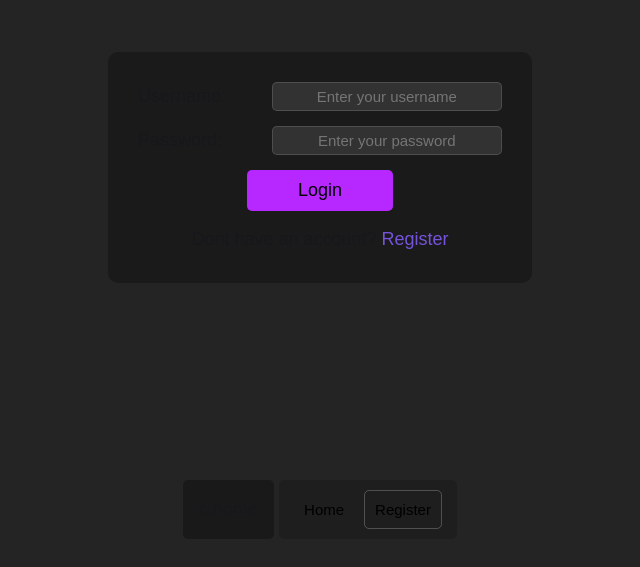
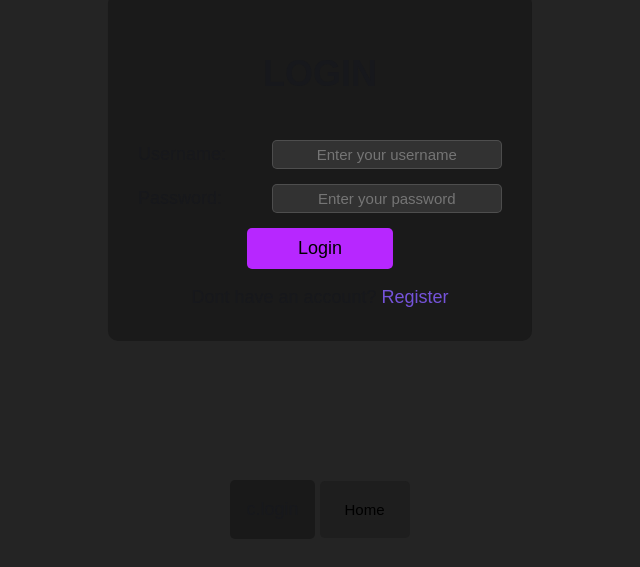
Before and after one commit to abhinav162/contact-space, a React (Vite) app: page /login in a window 1280 px wide. Shown: the part 241-808 px from the top of the page, without its empty margins (320-960 px from the left). Built offline with nearby package versions, Linux system fonts and the light colour scheme.

Commit message:
navigation bar update

```diff
--- a/src/App.jsx
+++ b/src/App.jsx
@@ -11,50 +11,36 @@ function App() {
   const location = useLocation()
   const [currPage, setCurrPage] = useState("home")
 
+  useEffect(() => {
+    const currentPathname = location.pathname.split('/')[1];
+
+    setCurrPage(currentPathname || 'home');
+  }, [location]);
+
+  useEffect(() => {
+    if (currPage !== 'login' && currPage !== 'register' && currPage !== 'update-contact') {
+      document.getElementsByClassName('active')[0].classList.remove('active');
+      document.getElementById(currPage).classList.add('active');
+    }
+  }, [currPage])
+
   const handleClick = useCallback((id) => {
     if (id === "home") {
-      setCurrPage("home")
       navigate('/')
     }
     else if (id === "add-contact") {
-      setCurrPage("add-contact")
       navigate('/add-contact')
     }
     else if (id === "logout") {
-      setCurrPage("logout")
       navigate('/')
     }
     else if (id == "register") {
-      setCurrPage("register")
       navigate('/register')
     }
     else if (id == "login") {
-      setCurrPage("login")
       navigate('/login')
     }
-  },[navigate])
-
-  // const handleLoginClick = useCallback(() => {
-  //   setCurrPage("login");
-  //   navigate('/login');
-  // }, [navigate]);
-
-  // const makeActive = (id) => {
-  //   const currActive = document.getElementsByClassName('active');
-  //   const currId = currActive[0].id
-
-  //   const currPath = window.location.pathname.split('/')[1]
-  //   console.log(currPath)
-  //   if (currPath === "") { setCurrPage("home") }
-  //   else {
-  //     setCurrPage(currPath)
-  //   }
-
-  //   if (currId !== currPath) {
-  //     currActive[0].classList.remove('active');
-  //     document.getElementById(id).classList.add('active');
-  //   }
-  // }
+  }, [navigate])
 
   const token = localStorage.getItem('token');
 
@@ -72,7 +58,9 @@ function App() {
                     <button id='login' onClick={() => {
                       handleClick('login');
                     }}>Login</button>
-                    <a href="/register">Register</a>
+                    <button id='register' onClick={() => {
+                      handleClick("register")
+                    }}>Register</button>
                   </div>
                 </>
               )
@@ -117,14 +105,6 @@ function App() {
               }}>Logout</button>
             ) : null
           }
-
-          {
-            token ? (
-              null
-            ) : <button id='register' onClick={() => {
-              handleClick("register");
-            }}>Register</button>
-          }
         </div>
       </div>
     </>
--- a/src/components/Contact Form/ContactForm.jsx
+++ b/src/components/Contact Form/ContactForm.jsx
@@ -4,7 +4,7 @@ import { useNavigate, useLocation } from "react-router-dom";
 import "./ContactForm.css";
 import { Toaster, toast } from "react-hot-toast";
 
-const ContactForm = ({currPage,setCurrentPage}) => {
+const ContactForm = ({ currPage, setCurrentPage }) => {
     const navigate = useNavigate();
     const location = useLocation();
     const [name, setName] = useState('');
@@ -73,6 +73,7 @@ const ContactForm = ({currPage,setCurrentPage}) => {
     return (
         <>
             <form onSubmit={addContact} className="add-contact-form">
+                {route === "update-contact" ? (<h1>UPDATE CONTACT</h1>) : (<h1>ADD CONTACT</h1>)}
                 <div>
                     <label htmlFor="name">Name :</label>
                     <input type="text" name="name" id="name" placeholder="Enter Name" onChange={(e) => setName(e.target.value)} value={name} />
--- a/src/pages/Contacts/Contacts.jsx
+++ b/src/pages/Contacts/Contacts.jsx
@@ -32,6 +32,7 @@ const Contacts = () => {
     return (
         <>
             <div className='contacts-container'>
+                <h1>All Contacts</h1>
                 {
                     contacts.length != 0
                         ?
@@ -57,15 +58,15 @@ const Contacts = () => {
                                                     }}>Edit</button> </td>
                                                     <td> <button onClick={() => {
                                                         axiosInstance().delete('/delete-contact/' + contact._id).then(() => {
-                                                            toast.success("Contact deleted successfully",{
-                                                                duration:2000,
-                                                                position:'top-center'
+                                                            toast.success("Contact deleted successfully", {
+                                                                duration: 2000,
+                                                                position: 'top-center'
                                                             })
                                                             fetchContacts();
                                                         })
-                                                        .catch((err) => {
-                                                            toast.error(err.response.data.message);
-                                                        })
+                                                            .catch((err) => {
+                                                                toast.error(err.response.data.message);
+                                                            })
                                                     }}>Delete</button> </td>
                                                 </tr>
                                             );
--- a/src/pages/Login/Login.jsx
+++ b/src/pages/Login/Login.jsx
@@ -1,10 +1,10 @@
-import { useContext, useEffect, useState } from "react";
+import { useState } from "react";
 import axiosInstance from '../../axios';
 import { useNavigate } from "react-router-dom";
 import toast, { Toaster } from 'react-hot-toast';
 import './Login.css';
 
-const Login = ({ currPage, setCurrentPage}) => {
+const Login = () => {
   const navigate = useNavigate();
   const [username, setUsername] = useState("");
   const [password, setPassword] = useState("");
@@ -32,7 +32,6 @@ const Login = ({ currPage, setCurrentPage}) => {
           setUsername("");
           setPassword("");
           navigate("/");
-          setCurrentPage("home")
         }, 1000);
 
       })
@@ -44,6 +43,7 @@ const Login = ({ currPage, setCurrentPage}) => {
   return (
     <>
       <form onSubmit={addUser} className="login-form">
+          <h1>LOGIN</h1>
         <div>
           <label htmlFor="">Username:</label>
           <input
--- a/src/pages/Register/Register.jsx
+++ b/src/pages/Register/Register.jsx
@@ -29,14 +29,14 @@ const Register = () => {
         setUsername("");
         setPassword("");
 
-        toast.success(res.data.message,{
+        toast.success(res.data.message, {
           duration: 2000,
           position: 'top-center',
         })
         navigate("/login");
       })
       .catch((err) => {
-        toast.error(err.response.data.message,{
+        toast.error(err.response.data.message, {
           duration: 2000,
           position: 'top-center',
         });
@@ -46,6 +46,7 @@ const Register = () => {
   return (
     <>
       <form onSubmit={addUser} className="register-form">
+        <h1 className="register-heading">REGISTER</h1>
         <div>
           <label htmlFor="name">Name:</label>
           <input
```
